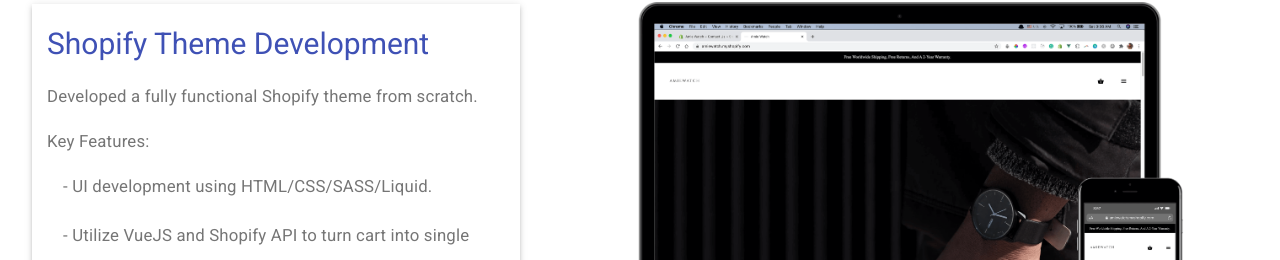
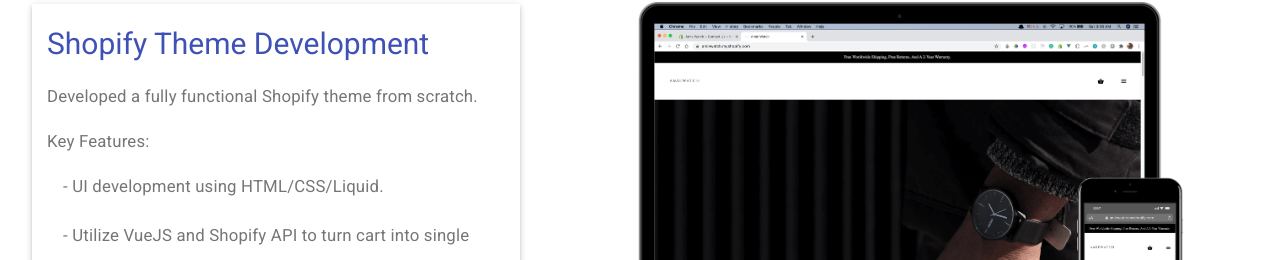
Before and after one commit to dustinvo17/Portfolio-Template, a React (Create React App) app: page / in a window 1280 px wide. Shown: the part 3815-4075 px from the top of the page. Built offline with nearby package versions, Linux system fonts and the light colour scheme.

Commit message:
remove sass

```diff
--- a/src/data/data.js
+++ b/src/data/data.js
@@ -64,7 +64,7 @@
         "Shopify Theme Development",
         "https://amiewatch.myshopify.com/",
         "Developed a fully functional Shopify theme from scratch.",
-        ['UI development using HTML/CSS/SASS/Liquid.', 'Utilize VueJS and Shopify API to turn cart into single page application for improving user experience'],
+        ['UI development using HTML/CSS/Liquid.', 'Utilize VueJS and Shopify API to turn cart into single page application for improving user experience'],
         './images/amiewatch.png',
         'https://github.com/dustinvo17/AMIE-WATCHES'
     )
```
Also changed, not shown: 1 other file (tests, documents, lock files or other folders).
